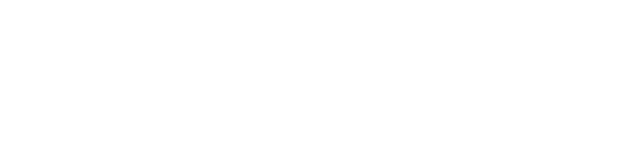
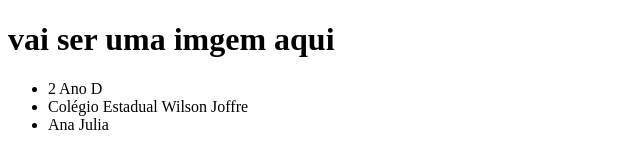
Before and after one commit to anaju-guligurski/2d2024, a plain HTML site: page index.html in a window 1280 px wide. Shown: the whole page, without its empty margins (0-640 px from the left). Drawn offline with Linux system fonts and the light colour scheme.

Commit message:
item lista cabecalho

```diff
--- a/index.html
+++ b/index.html
@@ -7,7 +7,12 @@
 </head>
 <body>
    <header class="cabecalho">
-
+    <h1>vai ser uma imgem aqui</h1>
+    <ul class="lista-cabecalho">
+        <li class="item-lista-cabecalho">2 Ano D</li>
+        <li class="item-lista-cabecalho">Colégio Estadual Wilson Joffre</li>
+        <li class="item-lista-cabecalho">Ana Julia</li>
+    </ul>
    </header>
 </body>
 </html>
```
